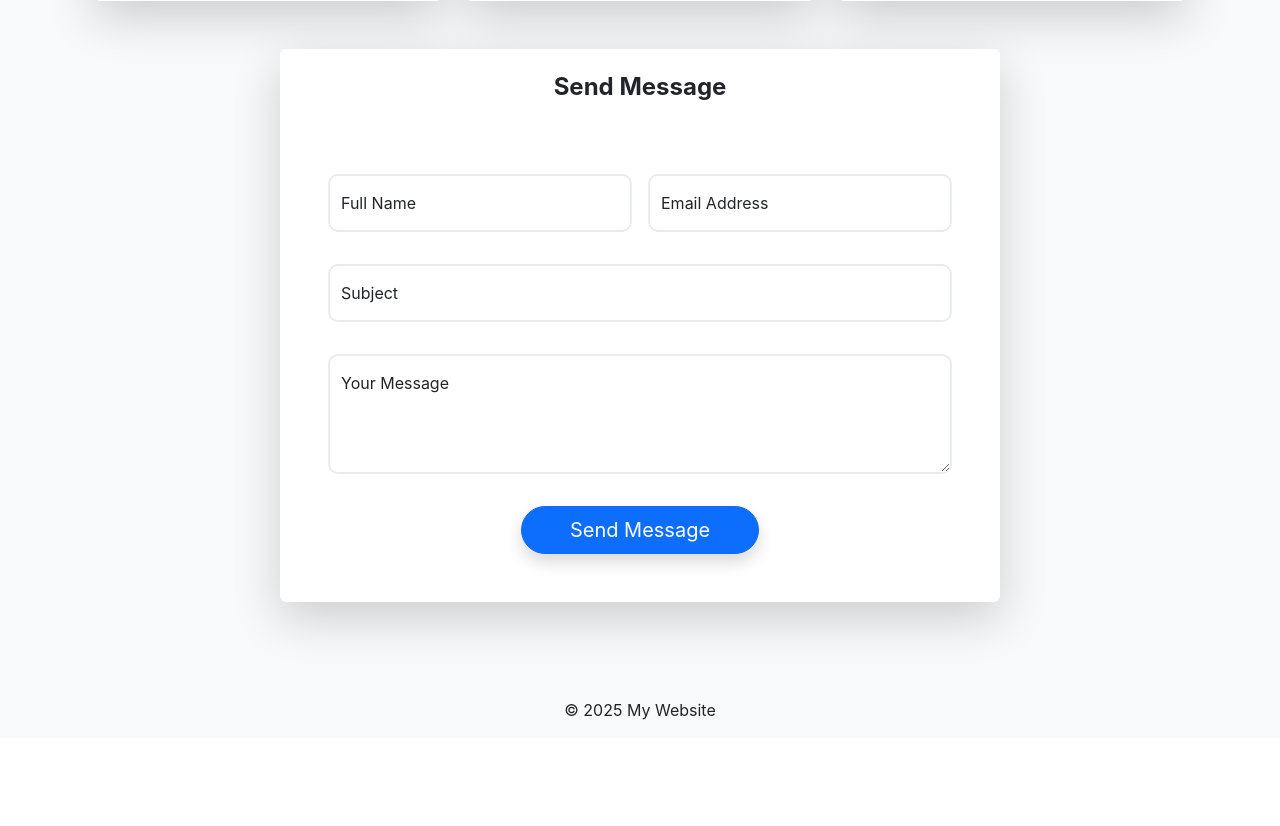
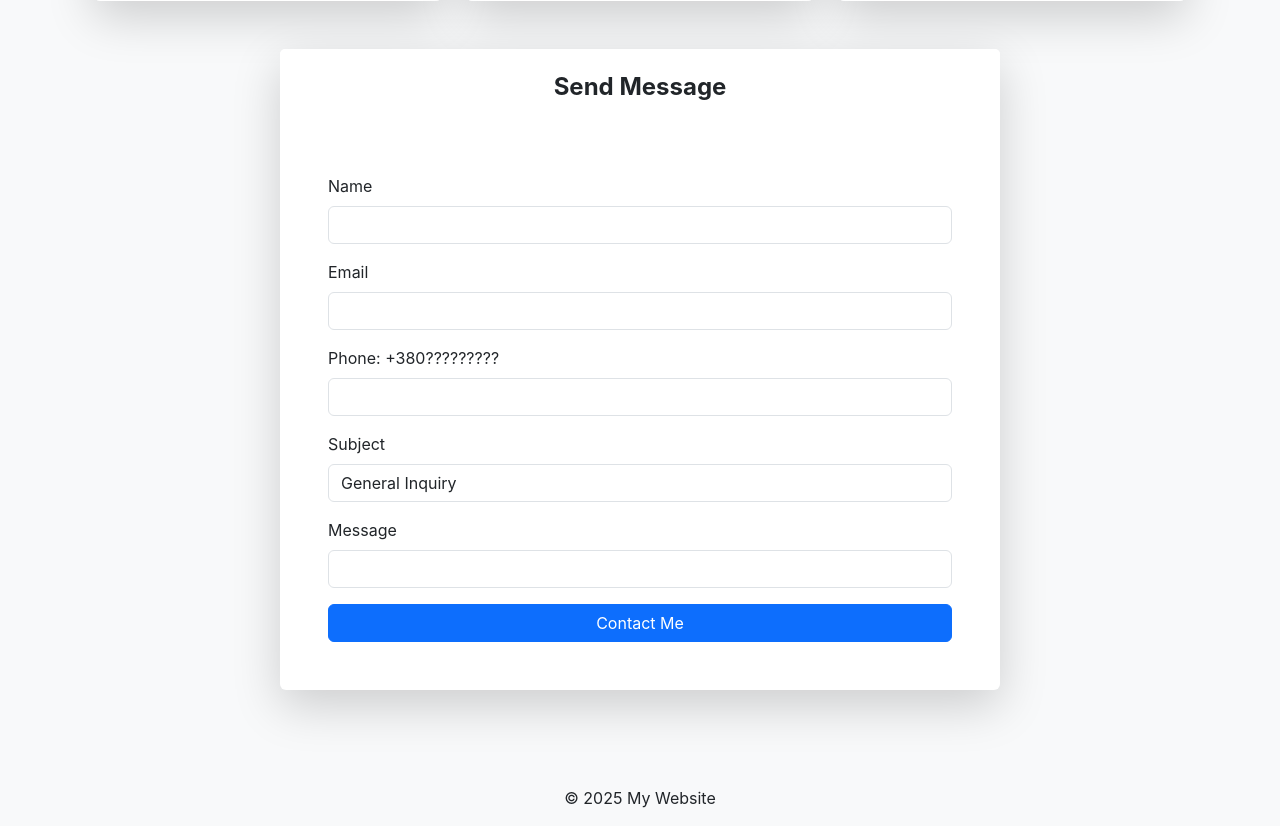
Before and after one commit to StepanNazar/flask_app_nazar, a Flask app: page /contact in a window 1280 px wide. Shown: the part 472-1298 px from the top of the page. Before the commit the page ends 1192 px from the top, so only its background shows below. Run offline with Flask 3, Linux system fonts and the light colour scheme; some libraries are stand-ins or nearby versions.

Commit message:
feat: implement contact form with validation and logging

```diff
--- /dev/null
+++ b/app/resume/forms.py
@@ -0,0 +1,17 @@
+from flask_wtf import FlaskForm
+from wtforms import StringField, PasswordField, BooleanField, SubmitField
+from wtforms.fields.choices import SelectField
+from wtforms.validators import DataRequired, Length, Email, Regexp
+
+
+class ContactForm(FlaskForm):
+    name = StringField( 'Name', validators=[DataRequired(), Length(4, 10)])
+    email = StringField('Email', validators=[DataRequired(), Email()])
+    phone = StringField('Phone: +380?????????', validators=[Regexp(r'^\+380\d{9}$')])
+    subject = SelectField(
+        'Subject',
+        choices=[('general', 'General Inquiry'), ('job', 'Job Opportunity'), ('other', 'Other')],
+        validators=[DataRequired()]
+    )
+    message = StringField('Message', validators=[DataRequired(), Length(max=500)])
+    submit = SubmitField('Contact Me')
--- a/app/resume/templates/contact.html
+++ b/app/resume/templates/contact.html
@@ -1,4 +1,5 @@
 {% extends 'base.html' %}
+{% from '_macros.html' import render_form %}
 
 {% block content %}
 <div class="container py-5">
@@ -52,39 +53,7 @@
                     <h2 class="h4 mb-0 text-dark fw-bold">Send Message</h2>
                 </div>
                 <div class="card-body p-5">
-                    <form class="contact-form">
-                        <div class="row g-3">
-                            <div class="col-md-6">
-                                <div class="form-floating">
-                                    <input type="text" class="form-control" id="name" placeholder="Your Name" required>
-                                    <label for="name">Full Name</label>
-                                </div>
-                            </div>
-                            <div class="col-md-6">
-                                <div class="form-floating">
-                                    <input type="email" class="form-control" id="email" placeholder="name@example.com" required>
-                                    <label for="email">Email Address</label>
-                                </div>
-                            </div>
-                            <div class="col-12">
-                                <div class="form-floating">
-                                    <input type="text" class="form-control" id="subject" placeholder="Subject" required>
-                                    <label for="subject">Subject</label>
-                                </div>
-                            </div>
-                            <div class="col-12">
-                                <div class="form-floating">
-                                    <textarea class="form-control" id="message" style="height: 120px" placeholder="Your message..." required></textarea>
-                                    <label for="message">Your Message</label>
-                                </div>
-                            </div>
-                            <div class="col-12 text-center">
-                                <button type="submit" class="btn btn-primary btn-lg rounded-pill px-5 shadow">
-                                    Send Message
-                                </button>
-                            </div>
-                        </div>
-                    </form>
+                    {{ render_form(contact_form) }}
                 </div>
             </div>
         </div>
--- a/app/resume/views.py
+++ b/app/resume/views.py
@@ -1,5 +1,6 @@
-from flask import render_template
+from flask import render_template, redirect, url_for, flash, current_app
 from . import resume_bp
+from .forms import ContactForm
 
 
 @resume_bp.route("/resume")
@@ -7,6 +8,18 @@ def resume() -> str:
     return render_template("resume.html", title="Resume")
 
 
-@resume_bp.route("/contact")
-def contact() -> str:
-    return render_template("contact.html", title="Contact")
+@resume_bp.route("/contact", methods=["GET", "POST"])
+def contact():
+    form = ContactForm()
+    if form.validate_on_submit():
+        logger_message = f"Received contact form submission from {form.email.data}. "\
+                         f"Name: {form.name.data}, "\
+                         f"Subject: {form.subject.data}, "\
+                         f"Phone: {form.phone.data}, "\
+                         f"Message: {form.message.data}"
+        current_app.logger.info(logger_message)
+        flash("Your message has been sent successfully!", "success")
+        return redirect(url_for("resume.contact"))
+    if form.errors != {}:
+        flash("There were some errors in your form. Please correct them and try again.", "danger")
+    return render_template("contact.html", title="Contact", contact_form=form)
--- /dev/null
+++ b/app/templates/_macros.html
@@ -0,0 +1,27 @@
+{% macro render_field(field) %}
+    <div class="mb-3">
+        {{ field.label(class="form-label") }}
+        {% if field.errors %}
+            {{ field(class="form-control is-invalid", **kwargs) | safe }}
+            <div class="invalid-feedback d-block">
+                {% for error in field.errors %}
+                    <span>{{ error }}</span><br>
+                {% endfor %}
+            </div>
+        {% else %}
+            {{ field(class="form-control", **kwargs) | safe }}
+        {% endif %}
+    </div>
+{% endmacro %}
+
+{% macro render_form(form, method="post", action="") %}
+    <form method="{{ method }}" action="{{ action }}" novalidate>
+        {{ form.hidden_tag() }}
+        {% for field in form if field not in [form.submit, form.hidden_tag, form.csrf_token] %}
+            {{ render_field(field) }}
+        {% endfor %}
+        <div class="d-grid gap-2">
+            {{ form.submit(class="btn btn-primary") }}
+        </div>
+    </form>
+{% endmacro %}
--- a/requirements.txt
+++ b/requirements.txt
@@ -8,3 +8,5 @@ MarkupSafe==3.0.3
 packaging==25.0
 python-dotenv==1.1.1
 Werkzeug==3.1.3
+Flask-WTF==1.2.2
+email_validator==2.3.0
```
Also changed, not shown: app/__init__.py (+16 -0 lines).
